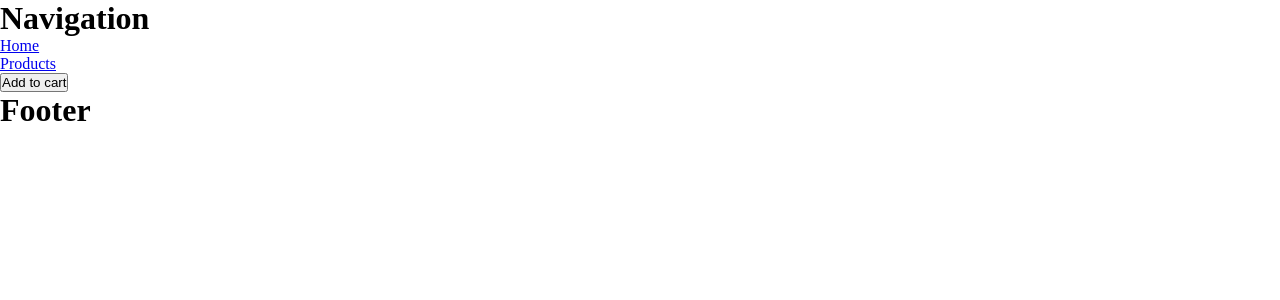
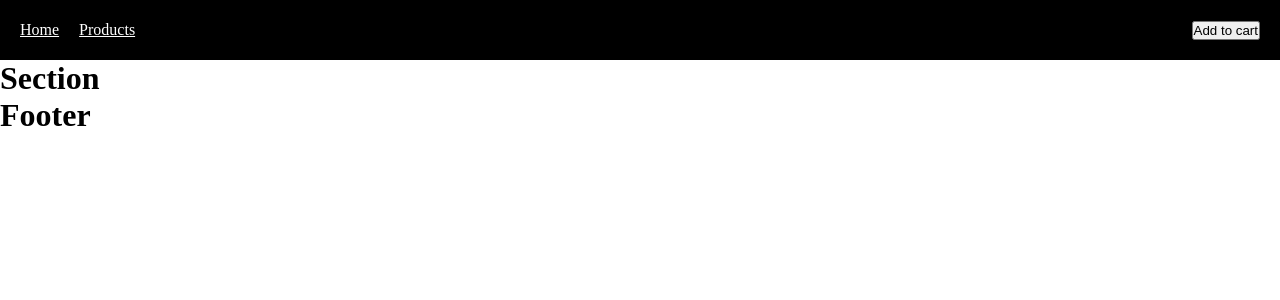
Before and after one commit to kresko/ShoppingCart, a React (Vite) app: page / in a window 1280 px wide. Shown: the top 300 px of the page. Built offline with nearby package versions, Linux system fonts and the light colour scheme.

Commit message:
Styling navigation component.
Styling navigation component.

```diff
--- a/src/Components/Navigation/Navigation.css
+++ b/src/Components/Navigation/Navigation.css
@@ -0,0 +1,20 @@
+.navigation {
+    display: flex;
+    justify-content: space-between;
+    align-items: center;
+    height: 60px;
+    background-color: #000;
+    padding: 0 20px;
+}
+
+.navigation ul {
+    display: inherit;
+}
+
+.navigation ul li {
+    margin-right: 20px;
+}
+
+.navigation ul li a {
+    color: #fff;
+}
--- a/src/Components/Navigation/Navigation.jsx
+++ b/src/Components/Navigation/Navigation.jsx
@@ -4,7 +4,6 @@ function Navigation() {
     return (
         <>
             <div className="navigation">
-                <h1>Navigation</h1>
                 <ul>
                     <li><a href="#">Home</a></li>
                     <li><a href="#">Products</a></li>
--- /dev/null
+++ b/src/Homepage/HomapageSection/HomepageSection.jsx
@@ -0,0 +1,11 @@
+import './HomepageSection.css';
+
+function HomepageSection() {
+    return (
+        <>
+            <h1>Section</h1>
+        </>
+    )
+}
+
+export default HomepageSection;
--- a/src/Homepage/Homepage.jsx
+++ b/src/Homepage/Homepage.jsx
@@ -1,5 +1,6 @@
 import Footer from '../Components/Footer/Footer';
 import Navigation from '../Components/Navigation/Navigation';
+import HomepageSection from './HomapageSection/HomepageSection';
 import './Homepage.css';
 
 function Homepage() {
@@ -7,6 +8,7 @@ function Homepage() {
     return (
         <>
             <Navigation />
+            <HomepageSection />
             <Footer />
         </>
     );
```
Also changed, not shown: src/Homepage/HomapageSection/HomepageSection.css (added).
